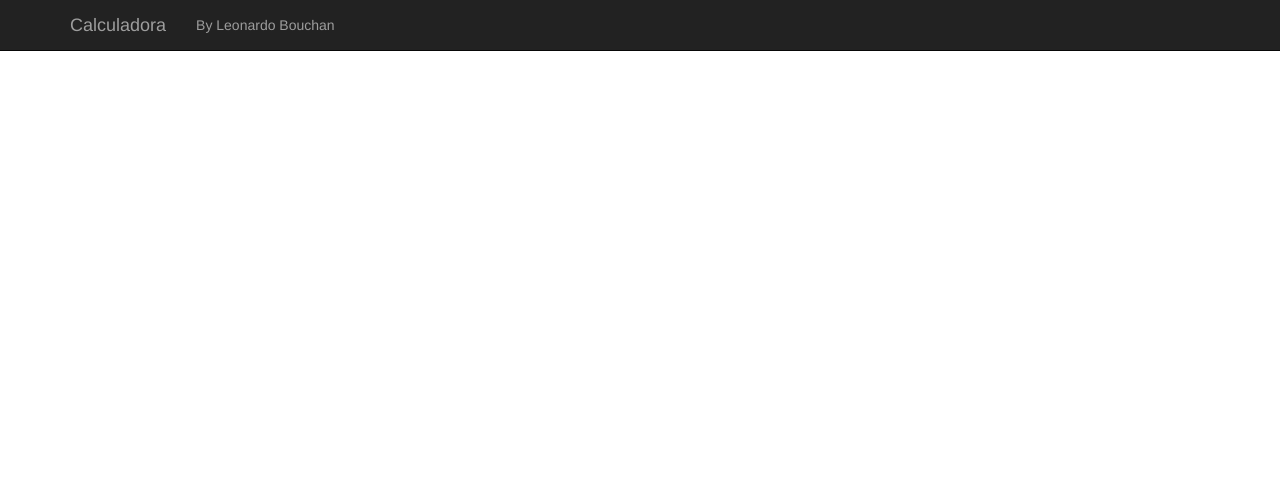
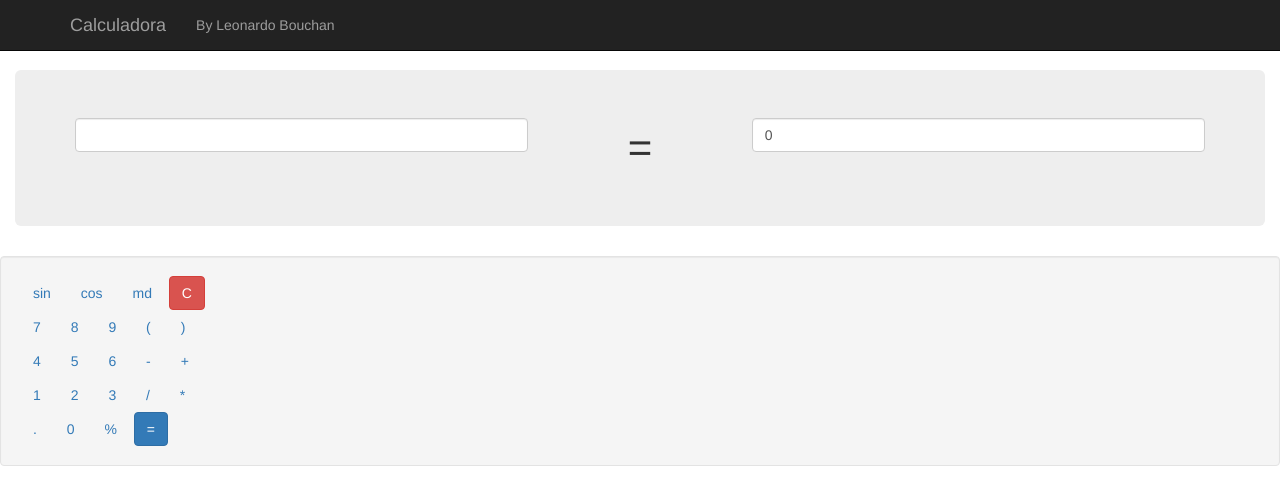
Before and after one commit to liobouchan/CalculadoraJSAndroid, a plain HTML site: page calculadora/www/index.html in a window 1280 px wide. Drawn offline with nearby package versions, Linux system fonts and the light colour scheme.

Commit message:
Screens fixed

```diff
--- a/calculadora/www/css/index.css
+++ b/calculadora/www/css/index.css
@@ -1,3 +1,26 @@
 body{
   padding-top: 70px;
 }
+
+#calculatorStyle{
+  font-size: 42px;
+}
+
+#calculatorStyle .uneditable-input {
+  height: 42px;
+  font-size: 42px;
+  line-height: 35px;
+  width: 100%;
+}
+
+#calculatorStyle .span1 {
+  height: 42px;
+  font-size: 42px;
+}
+
+#calculatorStyle .span1 .visible-phone {
+  line-height: 25px;
+}
+#calculatorStyle .span1 .hidden-phone {
+  line-height: 42px;
+}
--- a/calculadora/www/index.html
+++ b/calculadora/www/index.html
@@ -23,6 +23,62 @@
       </div>
     </div>
 
+    <div class="container-fluid">
+      <div class="jumbotron" id="calculatorStyle">
+        <div class="row">
+          <div class="col-md-5">
+            <div id="calculator-screen" class="form-control"></div>
+          </div>
+          <div class="col-md-2" align="center">
+              =
+          </div>
+          <div class="col-md-5">
+            <div id="calculator-result"  class="form-control">0</div>
+          </div>
+        </div>
+      </div>
+
+      <div class="row">
+        <div class="span6 well">
+          <div id="calc-board">
+            <div class="row-fluid">
+              <a href="#" class="btn" data-constant="SIN" data-key="115">sin</a>
+              <a href="#" class="btn" data-constant="COS" data-key="99">cos</a>
+              <a href="#" class="btn" data-constant="MOD" data-key="109">md</a>
+              <a href="#" class="btn btn-danger" data-method="reset" data-key="8">C</a>
+            </div>
+            <div class="row-fluid">
+              <a href="#" class="btn" data-key="55">7</a>
+              <a href="#" class="btn" data-key="56">8</a>
+              <a href="#" class="btn" data-key="57">9</a>
+              <a href="#" class="btn" data-constant="BRO" data-key="40">(</a>
+              <a href="#" class="btn" data-constant="BRC" data-key="41">)</a>
+            </div>
+            <div class="row-fluid">
+              <a href="#" class="btn" data-key="52">4</a>
+              <a href="#" class="btn" data-key="53">5</a>
+              <a href="#" class="btn" data-key="54">6</a>
+              <a href="#" class="btn" data-constant="MIN" data-key="45">-</a>
+              <a href="#" class="btn" data-constant="SUM" data-key="43">+</a>
+            </div>
+            <div class="row-fluid">
+              <a href="#" class="btn" data-key="49">1</a>
+              <a href="#" class="btn" data-key="50">2</a>
+              <a href="#" class="btn" data-key="51">3</a>
+              <a href="#" class="btn" data-constant="DIV" data-key="47">/</a>
+              <a href="#" class="btn" data-constant="MULT" data-key="42">*</a>
+            </div>
+            <div class="row-fluid">
+              <a href="#" class="btn" data-key="46">.</a>
+              <a href="#" class="btn" data-key="48">0</a>
+              <a href="#" class="btn" data-constant="PROC" data-key="37">%</a>
+              <a href="#" class="btn btn-primary" data-method="calculate" data-key="61">=</a>
+            </div>
+          </div>
+        </div>
+      </div>
+
+    </div>
     <!-- Sección de JS -->
     <!-- jQuery (necessary for Bootstrap's JavaScript plugins) -->
     <script src="https://ajax.googleapis.com/ajax/libs/jquery/1.11.3/jquery.min.js"></script>
```
